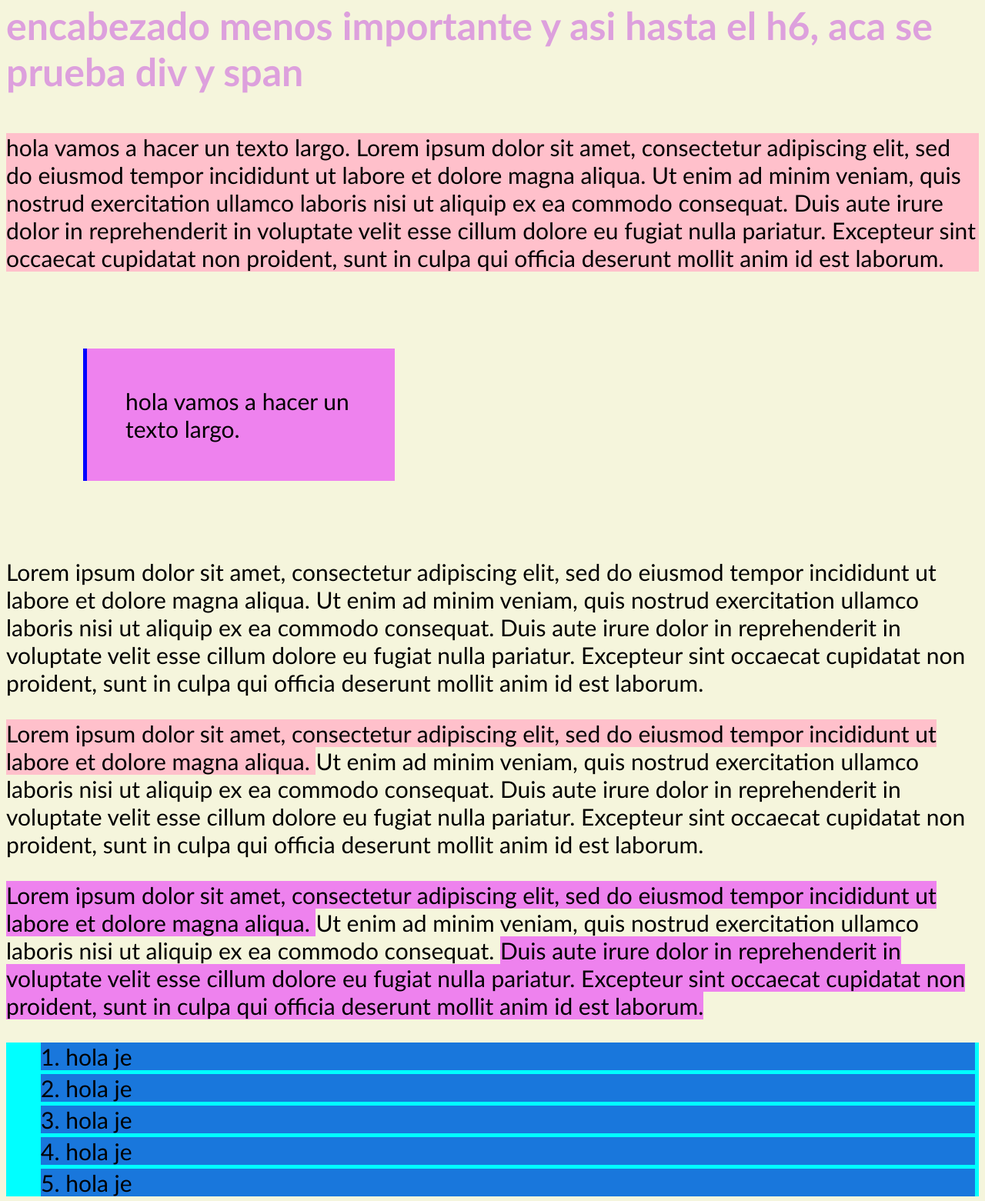
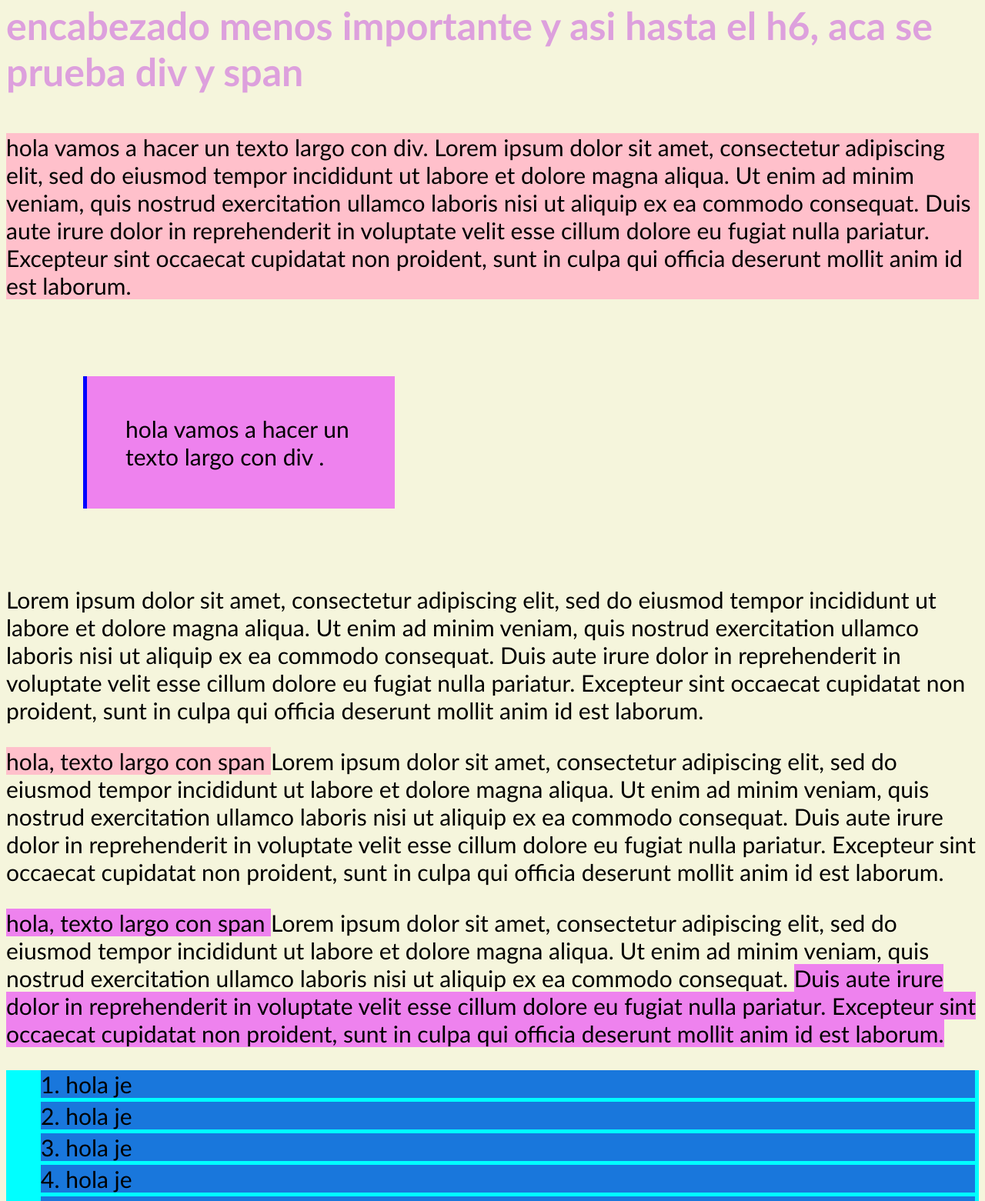
Before and after one commit to diocondoB/test, a plain HTML site: page test.html in a window 1280 px wide. Shown: the part 1269-2830 px from the top of the page at 77% size. Drawn offline with Linux system fonts and the light colour scheme.

Commit message:
modificacion img y algunos conceptos

```diff
--- a/test.html
+++ b/test.html
@@ -40,7 +40,7 @@ si apreto ! me rellena lo predeterminado automaticamente, head, body, html, SOLO
         <h2>este es el encabezado menos importante </h2>
               <p> a continuacion ingresamos esta imagen desde el navegador </p>
     <!-- no es una imagen en si, es para ver que cuando pones alt "hola" te lo pone si se rompe la imagen  -->
-                  <img src="https://pixabay.com/es/images/search/url/" alt="que bonito">
+                  <img src="https://www.theodinproject.com/mstile-310x310.png" alt="que bonito">
               <p>y esta desde la computadora, tenemos que poner todas las imgenes dentro de la carpeta donde esta esta extencion html </p>
                     <img src="foto-prueba.jpg" alt= "foto de pexels">
 <!-- si la imagen esta dentro de una carpeta llamada "hola" seria img src "hola/foto-prueba.jpg" -->
@@ -48,18 +48,18 @@ si apreto ! me rellena lo predeterminado automaticamente, head, body, html, SOLO
 
         <h3>encabezado menos importante y asi hasta el h6, aca se prueba div y span</h3>
 
-        <p><div>hola vamos a hacer un texto largo. Lorem ipsum dolor sit amet, consectetur adipiscing elit, sed do eiusmod tempor incididunt ut labore et dolore magna aliqua. Ut enim ad minim veniam, quis nostrud exercitation ullamco laboris nisi ut aliquip ex ea commodo consequat. Duis aute irure dolor in reprehenderit in voluptate velit esse cillum dolore eu fugiat nulla pariatur. Excepteur sint occaecat cupidatat non proident, sunt in culpa qui officia deserunt mollit anim id est laborum.
+        <p><div>hola vamos a hacer un texto largo con div. Lorem ipsum dolor sit amet, consectetur adipiscing elit, sed do eiusmod tempor incididunt ut labore et dolore magna aliqua. Ut enim ad minim veniam, quis nostrud exercitation ullamco laboris nisi ut aliquip ex ea commodo consequat. Duis aute irure dolor in reprehenderit in voluptate velit esse cillum dolore eu fugiat nulla pariatur. Excepteur sint occaecat cupidatat non proident, sunt in culpa qui officia deserunt mollit anim id est laborum.
         </div></p>
 
-        <p><div class="lorem">hola vamos a hacer un texto largo.</div> Lorem ipsum dolor sit amet, consectetur adipiscing elit, sed do eiusmod tempor incididunt ut labore et dolore magna aliqua. Ut enim ad minim veniam, quis nostrud exercitation ullamco laboris nisi ut aliquip ex ea commodo consequat. Duis aute irure dolor in reprehenderit in voluptate velit esse cillum dolore eu fugiat nulla pariatur. Excepteur sint occaecat cupidatat non proident, sunt in culpa qui officia deserunt mollit anim id est laborum.
+        <p><div class="lorem">hola vamos a hacer un texto largo con div .</div> Lorem ipsum dolor sit amet, consectetur adipiscing elit, sed do eiusmod tempor incididunt ut labore et dolore magna aliqua. Ut enim ad minim veniam, quis nostrud exercitation ullamco laboris nisi ut aliquip ex ea commodo consequat. Duis aute irure dolor in reprehenderit in voluptate velit esse cillum dolore eu fugiat nulla pariatur. Excepteur sint occaecat cupidatat non proident, sunt in culpa qui officia deserunt mollit anim id est laborum.
         </p>
 
-        <p><span>Lorem ipsum dolor sit amet, consectetur adipiscing elit, sed do eiusmod tempor incididunt ut labore et dolore magna aliqua. </span>
-            Ut enim ad minim veniam, quis nostrud exercitation ullamco laboris nisi ut aliquip ex ea commodo consequat. Duis aute irure dolor in reprehenderit in voluptate velit esse cillum dolore eu fugiat nulla pariatur. Excepteur sint occaecat cupidatat non proident, sunt in culpa qui officia deserunt mollit anim id est laborum.
+        <p><span> hola, texto largo con span </span>
+            Lorem ipsum dolor sit amet, consectetur adipiscing elit, sed do eiusmod tempor incididunt ut labore et dolore magna aliqua. Ut enim ad minim veniam, quis nostrud exercitation ullamco laboris nisi ut aliquip ex ea commodo consequat. Duis aute irure dolor in reprehenderit in voluptate velit esse cillum dolore eu fugiat nulla pariatur. Excepteur sint occaecat cupidatat non proident, sunt in culpa qui officia deserunt mollit anim id est laborum.
         </p>
 
-        <p><span class="lorem2">Lorem ipsum dolor sit amet, consectetur adipiscing elit, sed do eiusmod tempor incididunt ut labore et dolore magna aliqua.
-        </span> Ut enim ad minim veniam, quis nostrud exercitation ullamco laboris nisi ut aliquip ex ea commodo consequat.
+        <p><span class="lorem2">hola, texto largo con span </span>
+            Lorem ipsum dolor sit amet, consectetur adipiscing elit, sed do eiusmod tempor incididunt ut labore et dolore magna aliqua. Ut enim ad minim veniam, quis nostrud exercitation ullamco laboris nisi ut aliquip ex ea commodo consequat.
         <span class="lorem2">Duis aute irure dolor in reprehenderit in voluptate velit esse cillum dolore eu fugiat nulla pariatur. Excepteur sint occaecat cupidatat non proident, sunt in culpa qui officia deserunt mollit anim id est laborum.
         </span> </p>
 
```
Also changed, not shown: nuevo.txt.
